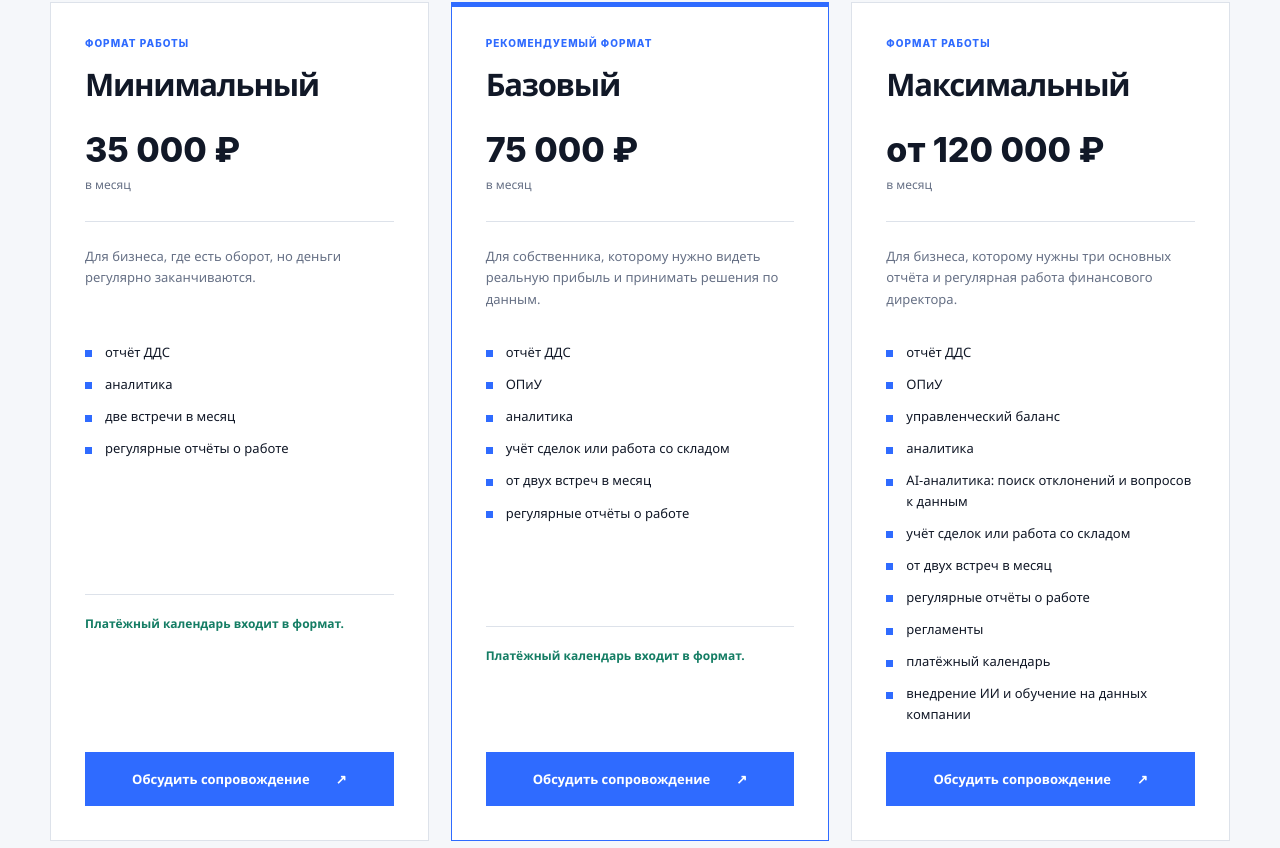
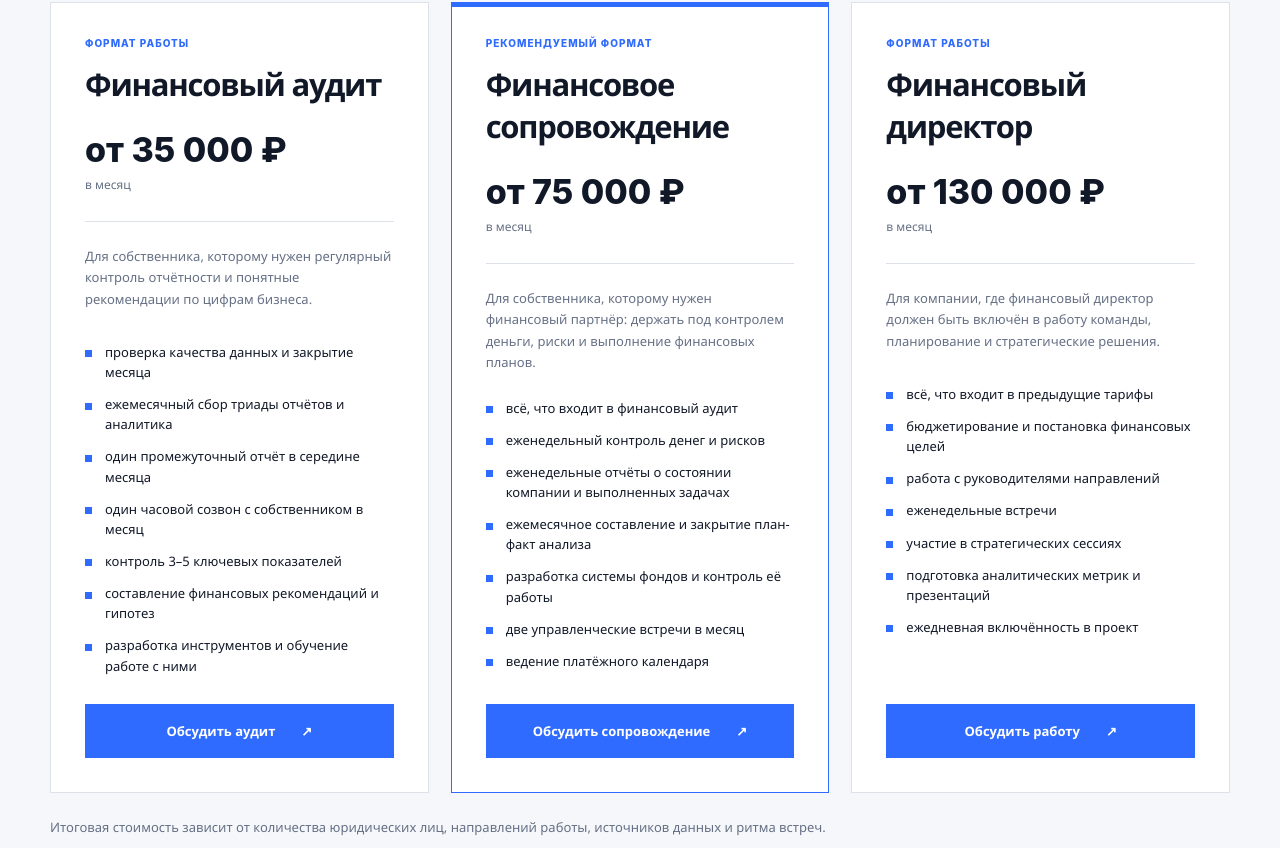
Before and after one commit to Kj9516/andrew-cfo-portfolio, a Next.js app: page /pricing in a window 1280 px wide. Shown: the part 892-1740 px from the top of the page. Built offline with nearby package versions, Linux system fonts and the light colour scheme.

Commit message:
feat: rebuild financial service pricing tiers

```diff
--- a/app/data.ts
+++ b/app/data.ts
@@ -283,56 +283,54 @@ export const cases: CaseStudy[] = [
 
 export const pricingPlans: PricingPlan[] = [
   {
-    title: "Минимальный",
-    audience: "Для бизнеса, где есть оборот, но деньги регулярно заканчиваются.",
-    price: "35 000 ₽",
+    title: "Финансовый аудит",
+    audience: "Для собственника, которому нужен регулярный контроль отчётности и понятные рекомендации по цифрам бизнеса.",
+    price: "от 35 000 ₽",
     priceNote: "в месяц",
     services: [
-      "отчёт ДДС",
-      "аналитика",
-      "две встречи в месяц",
-      "регулярные отчёты о работе",
+      "проверка качества данных и закрытие месяца",
+      "ежемесячный сбор триады отчётов и аналитика",
+      "один промежуточный отчёт в середине месяца",
+      "один часовой созвон с собственником в месяц",
+      "контроль 3–5 ключевых показателей",
+      "составление финансовых рекомендаций и гипотез",
+      "разработка инструментов и обучение работе с ними",
     ],
-    bonus: "Платёжный календарь входит в формат.",
-    cta: "Обсудить сопровождение",
+    cta: "Обсудить аудит",
     recommended: false,
   },
   {
-    title: "Базовый",
-    audience: "Для собственника, которому нужно видеть реальную прибыль и принимать решения по данным.",
-    price: "75 000 ₽",
+    title: "Финансовое сопровождение",
+    audience: "Для собственника, которому нужен финансовый партнёр: держать под контролем деньги, риски и выполнение финансовых планов.",
+    price: "от 75 000 ₽",
     priceNote: "в месяц",
     services: [
-      "отчёт ДДС",
-      "ОПиУ",
-      "аналитика",
-      "учёт сделок или работа со складом",
-      "от двух встреч в месяц",
-      "регулярные отчёты о работе",
+      "всё, что входит в финансовый аудит",
+      "еженедельный контроль денег и рисков",
+      "еженедельные отчёты о состоянии компании и выполненных задачах",
+      "ежемесячное составление и закрытие план-факт анализа",
+      "разработка системы фондов и контроль её работы",
+      "две управленческие встречи в месяц",
+      "ведение платёжного календаря",
     ],
-    bonus: "Платёжный календарь входит в формат.",
     cta: "Обсудить сопровождение",
     recommended: true,
   },
   {
-    title: "Максимальный",
-    audience: "Для бизнеса, которому нужны три основных отчёта и регулярная работа финансового директора.",
-    price: "от 120 000 ₽",
+    title: "Финансовый директор",
+    audience: "Для компании, где финансовый директор должен быть включён в работу команды, планирование и стратегические решения.",
+    price: "от 130 000 ₽",
     priceNote: "в месяц",
     services: [
-      "отчёт ДДС",
-      "ОПиУ",
-      "управленческий баланс",
-      "аналитика",
-      "AI-аналитика: поиск отклонений и вопросов к данным",
-      "учёт сделок или работа со складом",
-      "от двух встреч в месяц",
-      "регулярные отчёты о работе",
-      "регламенты",
-      "платёжный календарь",
-      "внедрение ИИ и обучение на данных компании",
+      "всё, что входит в предыдущие тарифы",
+      "бюджетирование и постановка финансовых целей",
+      "работа с руководителями направлений",
+      "еженедельные встречи",
+      "участие в стратегических сессиях",
+      "подготовка аналитических метрик и презентаций",
+      "ежедневная включённость в проект",
     ],
-    cta: "Обсудить сопровождение",
+    cta: "Обсудить работу",
     recommended: false,
   },
 ];
--- a/app/pricing/page.tsx
+++ b/app/pricing/page.tsx
@@ -38,7 +38,7 @@ export default function PricingPage() {
         <div className="pricing-grid">
           {pricingPlans.map((plan) => <PricingCard plan={plan} key={plan.title} />)}
         </div>
-        <p className="pricing-note">Окончательная стоимость зависит от сложности и объёма задач.</p>
+        <p className="pricing-note">Итоговая стоимость зависит от количества юридических лиц, направлений работы, источников данных и ритма встреч.</p>
       </section>
 
       <section className="project-pricing-section shell" aria-label="Проектная работа">
```
